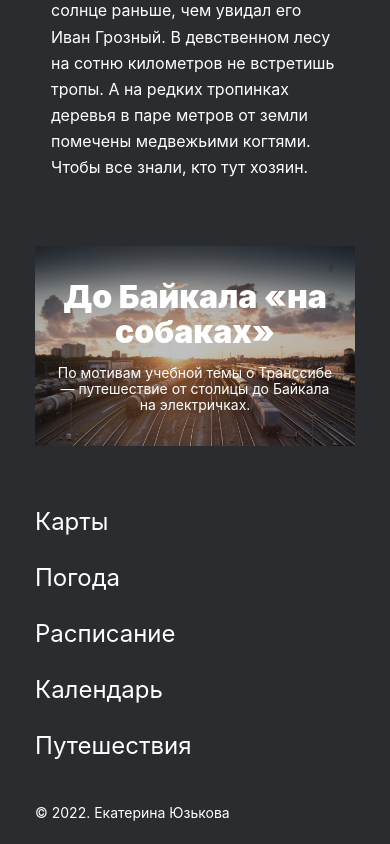
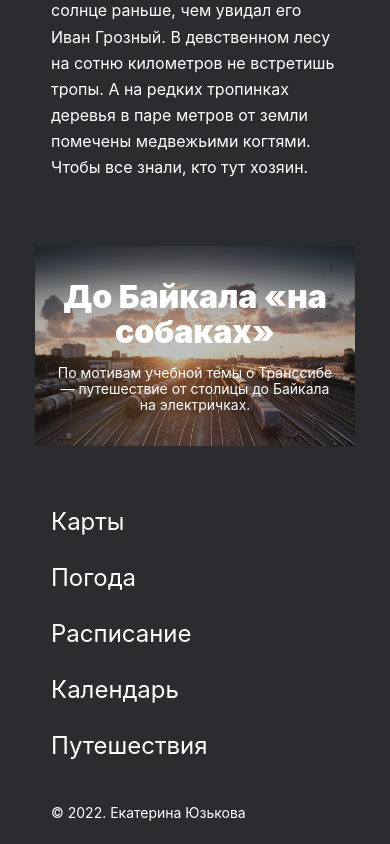
Before and after one commit to Kate-Yuz/russian-travel, a plain HTML site: page index.html in a window 390 px wide. Shown: the part 9151-9995 px from the top of the page. Drawn offline with Linux system fonts and the light colour scheme; a web font is replaced by a local one.

Commit message:
надеюсь, последние правки

```diff
--- a/blocks/footer/footer.css
+++ b/blocks/footer/footer.css
@@ -22,8 +22,8 @@
 @media screen and (max-width: 767px) {
   .footer {
     flex-direction: column;
-    margin-left: auto;
-    margin-right: auto;
+    margin-left: 16px;
+    margin-right: 16px;
     text-align: left;
   }
 }
--- a/blocks/page/page.css
+++ b/blocks/page/page.css
@@ -12,7 +12,7 @@
 
 @media screen and (max-width: 1023px) {
   .page {
-    max-width: 767px;
+    max-width: 768px;
   }
 }
 
```
Also changed, not shown: 1 other file.
